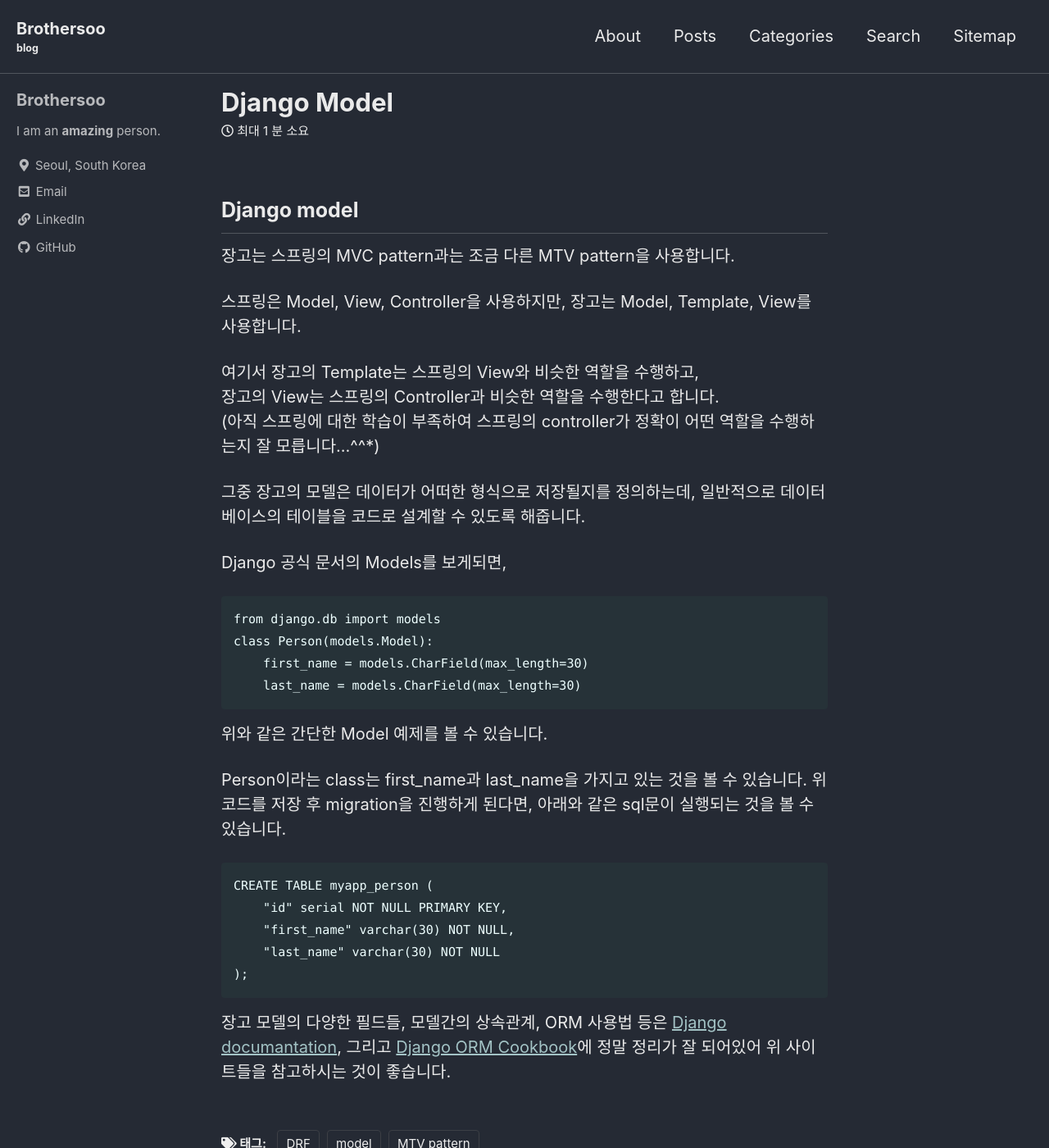
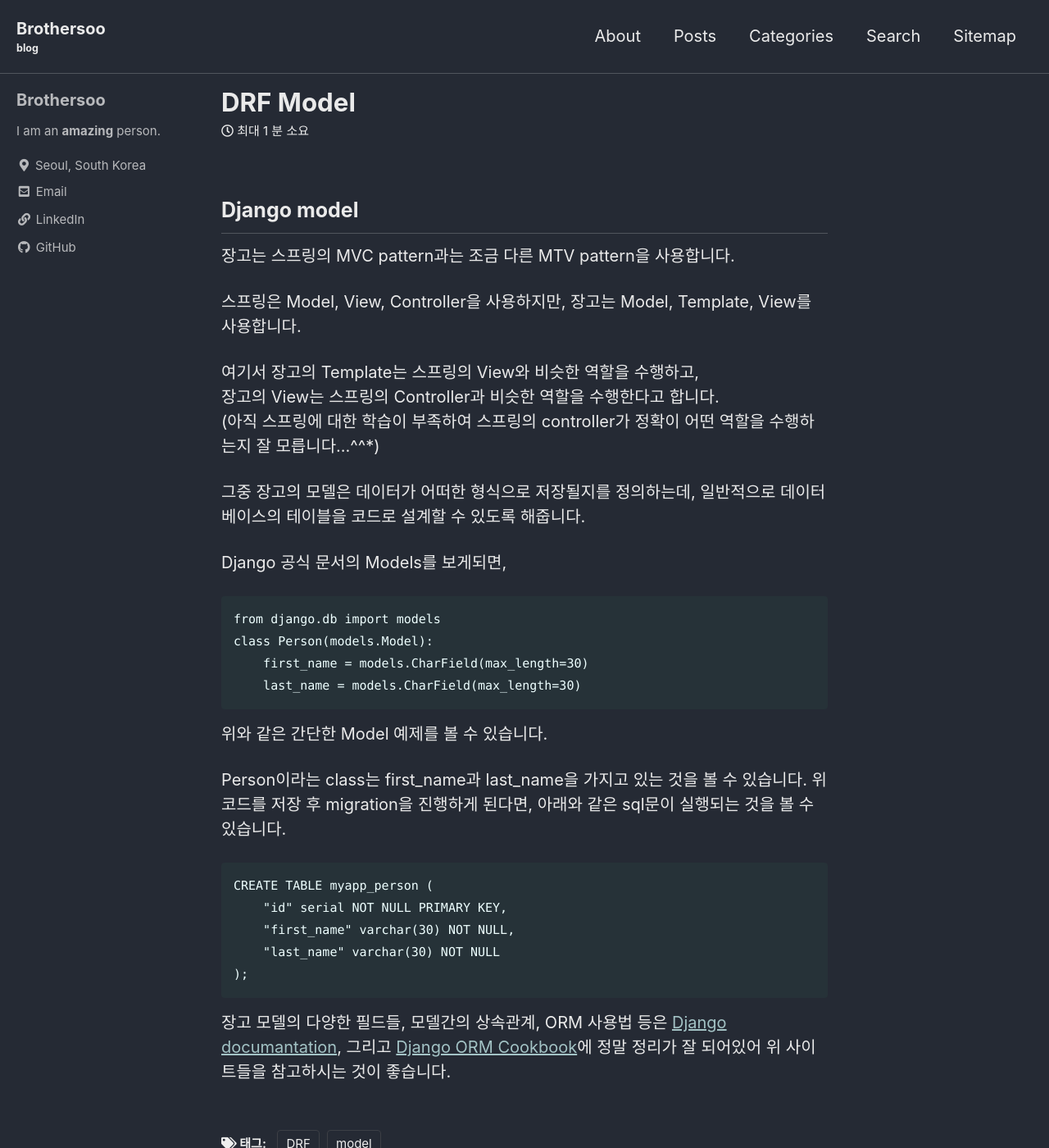
Before and after one commit to brothersoo/brothersoo.github.io, a Jekyll site: the page built from _posts/2021-06-07-drf-model.md, in a window 1280 px wide and 1400 px high. Shown: the whole window at 82% size. Built offline with Jekyll 4.4.1, drawn with Linux system fonts in a browser that asks for light colours; cached includes are drawn as plain includes; some of the changed text lies outside the part shown.

Commit message:
AMEND: drf-model

```diff
--- a/_posts/2021-06-07-django-model.md
+++ b/_posts/2021-06-07-drf-model.md
@@ -1,11 +1,10 @@
 ---
-title: "Django Model"
+title: "DRF Model"
 categories:
-  - Django
+  - Django Rest Framework
 tags:
   - DRF
   - model
-  - MTV pattern
 ---
 
 ## Django model
```
